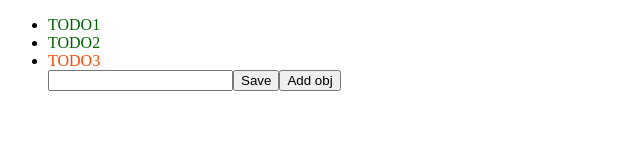
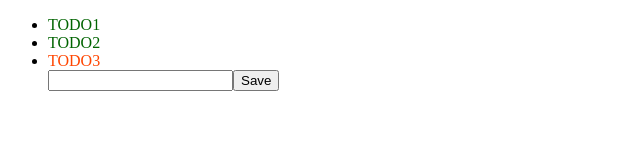
Before and after one commit to thangman22/vue-skooldio-2, a Vue app in the folder day1/: page / in a window 1280 px wide. Shown: the top 160 px of the page, without its empty margins (0-640 px from the left). Built offline with nearby package versions, Linux system fonts and the light colour scheme.

Commit message:
Change to form submit

```diff
--- a/day1/src/App.vue
+++ b/day1/src/App.vue
@@ -9,11 +9,10 @@
           {{todo.text | capitalize}}
         </span> -->
       </li>
-      <input type="text" v-model="newTodo">
-      <button @click="save">Save</button>
-
-      <button @click="addObj">Add obj</button>
-
+      <form @submit.prevent="save">
+        <input type="text" v-model="newTodo">
+        <button type="submit">Save</button>
+      </form>
     </ul>
   </div>
 </template>
@@ -27,17 +26,15 @@ export default {
     }
   },
   methods: {
-    addObj () {
-      //this.socialNetWork.facebook = 'skooldio'
-      this.$set(this.socialNetWork,'facebook','skooldio')
-    },
     save () {
+
       let todoObj = {
         text: this.newTodo,
         time: Math.round(Date.now() / 1000),
         completed: false
       }
       this.todos.push(todoObj)
+      this.newTodo = ''
     }
   },
   data () {
```
